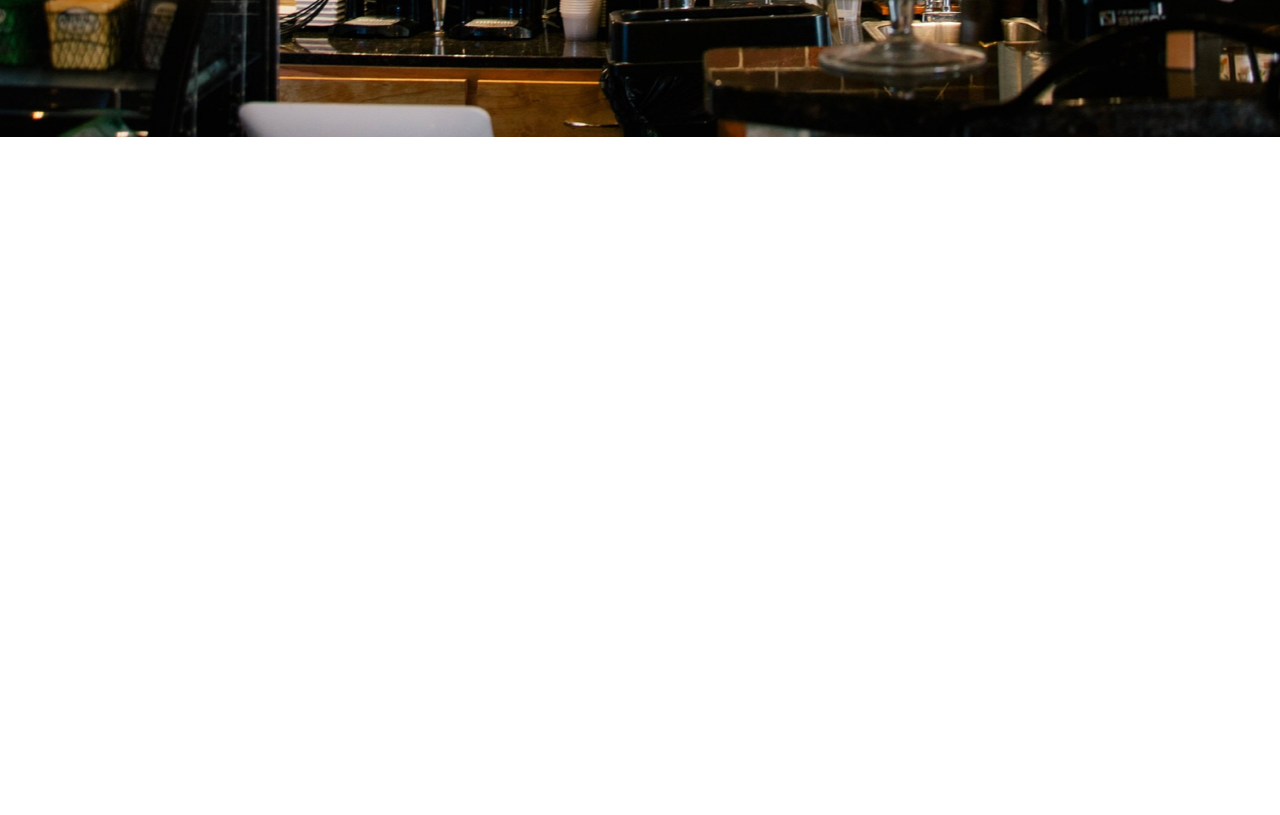
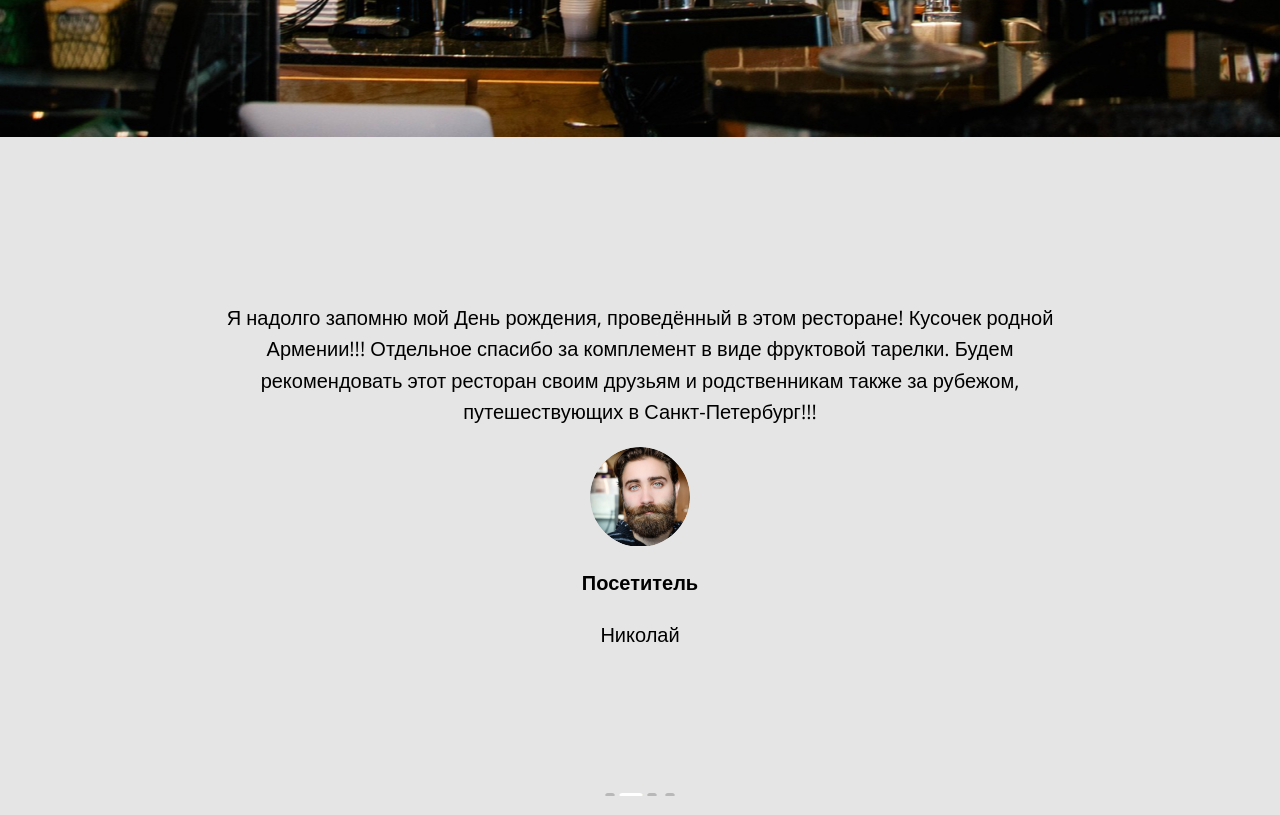
Before and after one commit to Makaron77/Restaurant, a React (Vite) app in the folder client/: page / in a window 1280 px wide. Shown: the part 4360-5175 px from the top of the page. Before the commit the page ends 4497 px from the top, so only its background shows below. Built offline with nearby package versions, Linux system fonts and the light colour scheme.

Commit message:
rel ReviewsPageComponent

```diff
--- a/client/src/components/Carousel/Carousel.module.scss
+++ b/client/src/components/Carousel/Carousel.module.scss
@@ -1,29 +1,16 @@
 .contentStyle {
-	// display: flex;
-	// justify-content: center;
-	// height: 160px;
-	// line-height: 160px;
-	color: black;
-	max-width: 300px !important;
-
-	// text-align: center;
-	background: #da1313;
-
 }
 
 .menu__carousel {
-// position: relative !important;
-
 	.card {
 		background-color: #fff;
 		display: flex !important;
 
-			flex-direction: column !important;
-			align-items: center !important;
-			text-align: center !important;
+		flex-direction: column;
+		align-items: center;
+		text-align: center;
 		gap: 20px;
 		padding: 12% 0 10%;
-
 
 		img {
 		}
@@ -35,13 +22,11 @@
 		.text {
 			font-family: 'Open Sans', sans-serif;
 			color: black;
-				max-width: 170px ;
-				line-height: 25px ;
+			max-width: 170px;
+			line-height: 25px;
 		}
-
 	}
 }
 
 @media (max-width: 480px) {
-
 }
--- /dev/null
+++ b/client/src/components/PageComponents/CommentPageComponent/CommentPageComponent.module.scss
@@ -0,0 +1,40 @@
+.comment__carousel {
+	display: flex;
+background-color:  #E5E5E5;
+.comment {
+min-height: 550px;
+display: flex !important;
+justify-content: center;
+flex-direction: column;
+align-items: center;
+text-align: center ;
+
+padding-top: 5%;
+padding-bottom: 5%;
+
+gap: 20px;
+	p {
+		max-width: 65%;
+		color: black;
+		font-family: 'Open Sans', sans-serif;
+		font-size: 20px;
+
+	}
+
+	img {
+		width: 100px;
+		height: 100px;
+		border-radius: 50%;
+	}
+	.visitor {
+		font-weight: 600;
+	}
+}
+}
+
+@media (max-width: 480px) {
+	.comment {
+		padding-top: 10% !important;
+		padding-bottom: 10% !important;
+	}
+}
--- /dev/null
+++ b/client/src/components/PageComponents/CommentPageComponent/CommentPageComponent.tsx
@@ -0,0 +1,56 @@
+import React from 'react'
+import styles from './CommentPageComponent.module.scss'
+import { Carousel } from 'antd';
+
+const dataComments = [
+	{
+		id: 1,
+		text: 'Я надолго запомню мой День рождения, проведённый в этом ресторане! Кусочек родной Армении!!! Отдельное спасибо за комплемент в виде фруктовой тарелки. Будем рекомендовать этот ресторан своим друзьям и родственникам также за рубежом, путешествующих в Санкт-Петербург!!!',
+		photo: '/images/client.png',
+		name: 'Николай',
+	},
+	{
+		id: 2,
+		text: 'Я надолго запомню мой День рождения, проведённый в этом ресторане! Кусочек родной Армении!!! Отдельное спасибо за комплемент в виде фруктовой тарелки. Будем рекомендовать этот ресторан своим друзьям и родственникам также за рубежом, путешествующих в Санкт-Петербург!!!',
+		photo: '/images/client.png',
+		name: 'Николай',
+	},
+	{
+		id: 3,
+		text: 'Лучшая возможность попробовать разные кухни в одном месте. Качество еды на пять с плюсом. Ходим сюда уже больше восьми лет, и не разу не встретили плохого отношения персонала, посетителей. Про цены писать вообще нет смысла, т.к. Так дешево и вкусно вы нигде не поедите. По оценке цена-качество это лучшее место!',
+		photo:
+			'https://img.freepik.com/free-photo/front-view-of-smiley-man-outdoors-in-the-city_23-2148955558.jpg?size=626&ext=jpg&ga=GA1.1.2008272138.1725840000&semt=ais_hybrid',
+		name: 'Amatol',
+	},
+	{
+		id: 4,
+		text: 'Еда отменная, выбор гигантский и можно часто ходить, заказывая постоянно что-то новенькое. За еду реально высший балл. Обслуживание — смотря кто обслуживает)) нежные азиатские крошки вежливые и ненавязчивые, а мужчина там есть один, так он может ответить клиентам: "побыстрей это вам в макдональдс". Но я на позитиве, место в любом случае классное)))',
+		photo:
+			'https://opis-cdn.tinkoffjournal.ru/mercury/neuro-real-people-in.kfosjq..jpg',
+		name: 'Настя',
+	},
+];
+
+export default function CommentPageComponent() {
+	return (
+		<Carousel
+			className={`${styles.comment__carousel} comment__carousel`}
+			autoplay
+			draggable={true}
+			// arrows={true}
+
+		>
+			{dataComments.map(comment => (
+				<div
+					key={comment.id}
+					className={`${styles.comment} ${styles.contentStyle}`}
+				>
+					<p>{comment.text}</p>
+					<img src={comment.photo} alt='photo' />
+					<p className={styles.visitor}>Посетитель</p>
+					<p>{comment.name}</p>
+				</div>
+			))}
+		</Carousel>
+	);
+}
--- a/client/src/components/PageComponents/MenuPageComponent/MenuPageComponent.tsx
+++ b/client/src/components/PageComponents/MenuPageComponent/MenuPageComponent.tsx
@@ -15,45 +15,15 @@
 	{
 		id: 2,
 		img: '/images/big_burger.png',
-		title: 'Гамбургер макси',
+		title: 'Чизбургер макси',
 		text: 'Максимально толстый слой мяса',
 	},
 	{
 		id: 3,
 		img: '/images/big_burger.png',
-		title: 'Гамбургер макси',
+		title: 'Биг-мак макси',
 		text: 'Максимально толстый слой мяса',
 	},
-	// {
-	// 	id: 4,
-	// 	img: '/images/big_burger.png',
-	// 	title: 'Гамбургер макси',
-	// 	text: 'Максимально толстый слой мяса',
-	// },
-	// {
-	// 	id: 5,
-	// 	img: '/images/big_burger.png',
-	// 	title: 'Гамбургер макси',
-	// 	text: 'Максимально толстый слой мяса',
-	// },
-	// {
-	// 	id: 6,
-	// 	img: '/images/big_burger.png',
-	// 	title: 'Гамбургер макси',
-	// 	text: 'Максимально толстый слой мяса',
-	// },
-	// {
-	// 	id: 7,
-	// 	img: '/images/big_burger.png',
-	// 	title: 'Гамбургер макси',
-	// 	text: 'Максимально толстый слой мяса',
-	// },
-	// {
-	// 	id: 8,
-	// 	img: '/images/big_burger.png',
-	// 	title: 'Гамбургер макси',
-	// 	text: 'Максимально толстый слой мяса',
-	// },
 ];
 
 export default function MenuPageComponent() {
--- a/client/src/index.css
+++ b/client/src/index.css
@@ -1,26 +1,25 @@
 * {
 	color: #fff;
 }
+
+/** меню карусель **/
 .menu__carousel .slick-dots {
-  bottom: 2px;
+	bottom: 2px;
 	/* right:  1590px; */
-
 }
 
 .menu__carousel .slick-dots li {
-  width: 12px;
-  height: 12px;
+	width: 12px;
+	height: 12px;
 }
 
 .menu__carousel .slick-dots li button {
-  background-color: #080808;
-
+	background-color: #080808;
 }
 
 .menu__carousel .slick-dots li.slick-active button {
-  background-color: #D67E34;
+	background-color: #d67e34;
 }
-
 
 .menu__carousel .slick-prev::after {
 	width: 17px;
@@ -35,7 +34,6 @@
 
 .menu__carousel .slick-prev {
 	color: black;
-
 }
 .menu__carousel .slick-prev:hover {
 	color: #d67e34;
@@ -50,3 +48,36 @@
 .menu__carousel .slick-next:hover {
 	color: #d67e34 !important;
 }
+/** меню карусель **/
+
+/** коммент карусель **/
+
+.comment__carousel .slick-dots {
+	/* bottom: 90px; */
+
+	padding-top: 30px;
+
+;
+}
+
+.comment__carousel .slick-dots li {
+	width: 10px;
+	height: 10px;
+
+}
+
+.comment__carousel .slick-dots li button {
+	background-color: #080808;
+
+
+}
+
+.comment__carousel .slick-dots li.slick-active {
+	margin-inline: 0 !important;
+}
+
+.comment__carousel .slick-dots li.slick-active button {
+	background-color: #d67e34;
+
+}
+/** коммент карусель **/
--- a/client/src/pages/MainPage/MainPage.scss
+++ b/client/src/pages/MainPage/MainPage.scss
@@ -46,3 +46,8 @@
 
 	background-position: center ;
 }
+
+.container__comments {
+
+
+}
--- a/client/src/pages/MainPage/MainPage.tsx
+++ b/client/src/pages/MainPage/MainPage.tsx
@@ -8,6 +8,7 @@
 import DishesPageComponent from '../../components/PageComponents/DishesPageComponent/DishesPageComponent';
 import MenuPageComponent from '../../components/PageComponents/MenuPageComponent/MenuPageComponent'
 import CarouselComponent from '../../components/Carousel/CarouselComponent';
+import CommentPageComponent from '../../components/PageComponents/CommentPageComponent/CommentPageComponent';
 
 export default function MainPage() {
 	return (
@@ -34,7 +35,8 @@
 				<MenuPageComponent />
 			</div>
 
-
+			<div className='container__comments'></div>
+			<CommentPageComponent/>
 		</div>
 	);
 }
```
Also changed, not shown: client/src/components/Carousel/CarouselComponent.tsx (+4 -49 lines), client/public/images/client.png (added), client/public/images/client1.png (added). Lines whose indentation alone changed are shown as unchanged.
